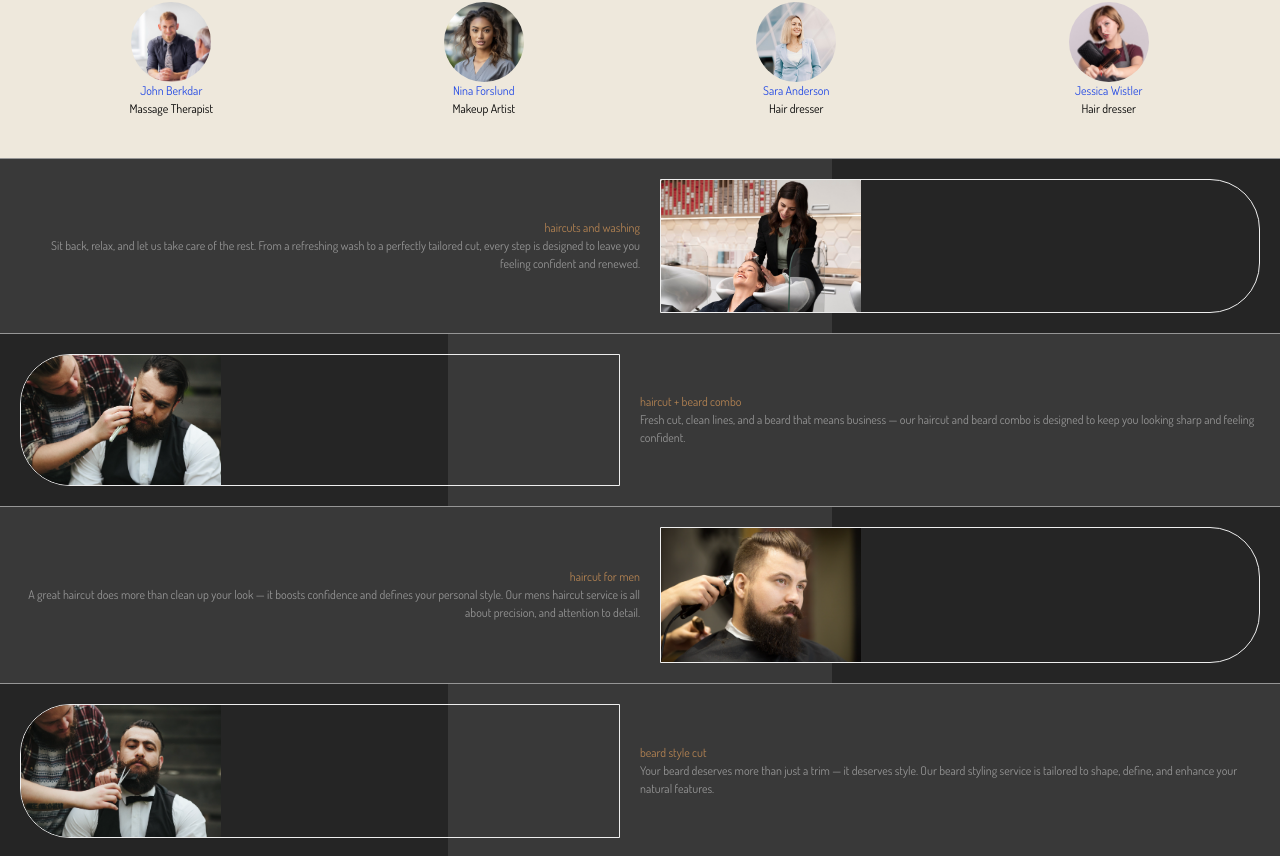
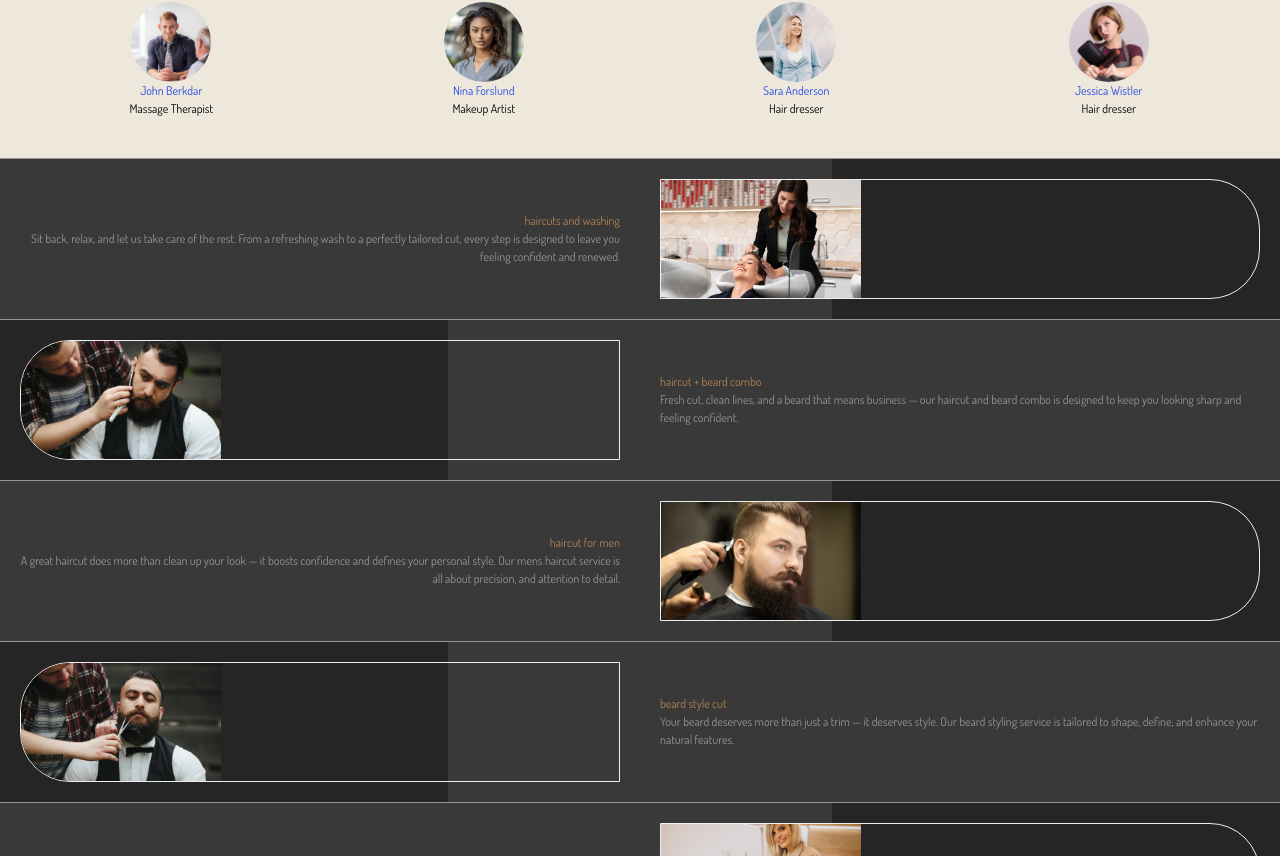
Before and after one commit to MustafaAltaie/salon-app, a Next.js app: page / in a window 1280 px wide. Shown: the part 1204-2060 px from the top of the page. Built offline with nearby package versions, Linux system fonts and the light colour scheme; no server answers; a web font is replaced by a local one.

Commit message:
minor style

```diff
--- a/src/app/components/deals/Deals.tsx
+++ b/src/app/components/deals/Deals.tsx
@@ -57,8 +57,9 @@ const Deals = () => {
                 {deals.map((item, index) =>
                 <div key={item.id} className='border-t-[0.5px] border-[#00000055] dark:border-[#ffffff77] flex items-center bg-[#ccc0a8] dark:bg-[#393939]'>
                     <div className='dealImageWrapper w-1/2 p-5'>
-                        <div className={`border-[0.5px] overflow-hidden ${index % 2 === 0 ? 'rounded-tr-[50px] rounded-br-[50px]' : 'rounded-tl-[50px] rounded-bl-[50px]'}`}>
+                        <div className={`h-[120px] border-[0.5px] overflow-hidden ${index % 2 === 0 ? 'rounded-tr-[50px] rounded-br-[50px]' : 'rounded-tl-[50px] rounded-bl-[50px]'}`}>
                             <Image
+                                className='h-full object-cover'
                                 src={item.image}
                                 alt='Deals'
                                 width={200}
@@ -67,7 +68,7 @@ const Deals = () => {
                             />
                         </div>
                     </div>
-                    <div className={`dealDetailsWrapper w-1/2 ${index % 2 === 0 ? 'pl-[20px]' : 'pr-[20px]'}`}>
+                    <div className={'dealDetailsWrapper w-1/2 px-[20px]'}>
                         <div className={`${index % 2 === 0 ? 'text-right' : 'text-left'}`}>
                             <p className='opacity-80 dark:opacity-90 text-[#154ccb] dark:text-[#c18b55]'>{item.title}</p>
                             <h6 className='opacity-70 dark:opacity-50'>{item.descrition}</h6>
```
